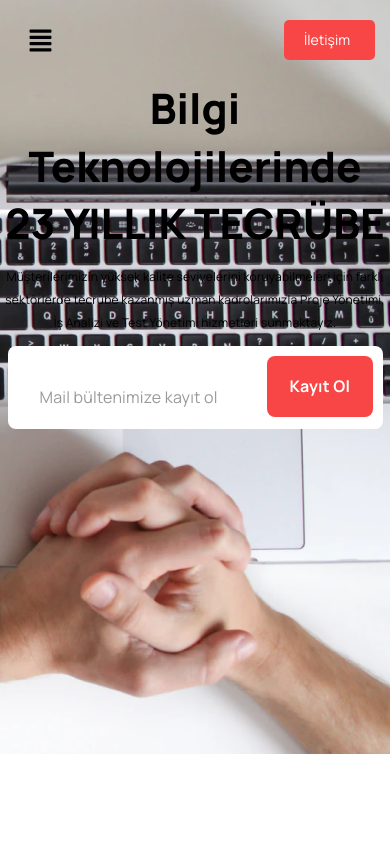
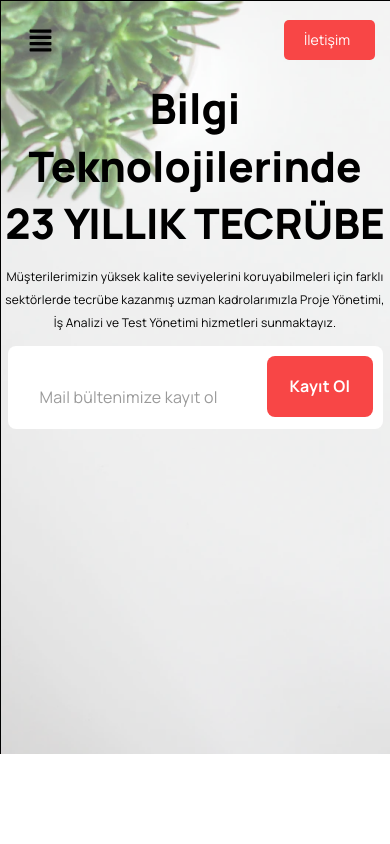
Before and after one commit to eraytekin/omreon-project, a React (Create React App) app: page / in a window 390 px wide. Shown: the top 844 px of the page. Built offline with nearby package versions, Linux system fonts and the light colour scheme.

Commit message:
background mobilde güncellendi ve uygulama tamamlandı

```diff
--- a/src/components/slider/slider.css
+++ b/src/components/slider/slider.css
@@ -126,8 +126,9 @@
 @media screen and (max-width:600px){
     .slider-container{
         /* opacity: .5; */ /*opactiy durumunu hallet */
-        background-image: url("../../photos/background.png");
-        background-position: right;
+        background-image: url("../../photos/background2.png");
+        background-position: left bottom ;
+
     }
     .slider-inner-left-side{
         width:100%;
```
Also changed, not shown: src/photos/background2.png (added).
